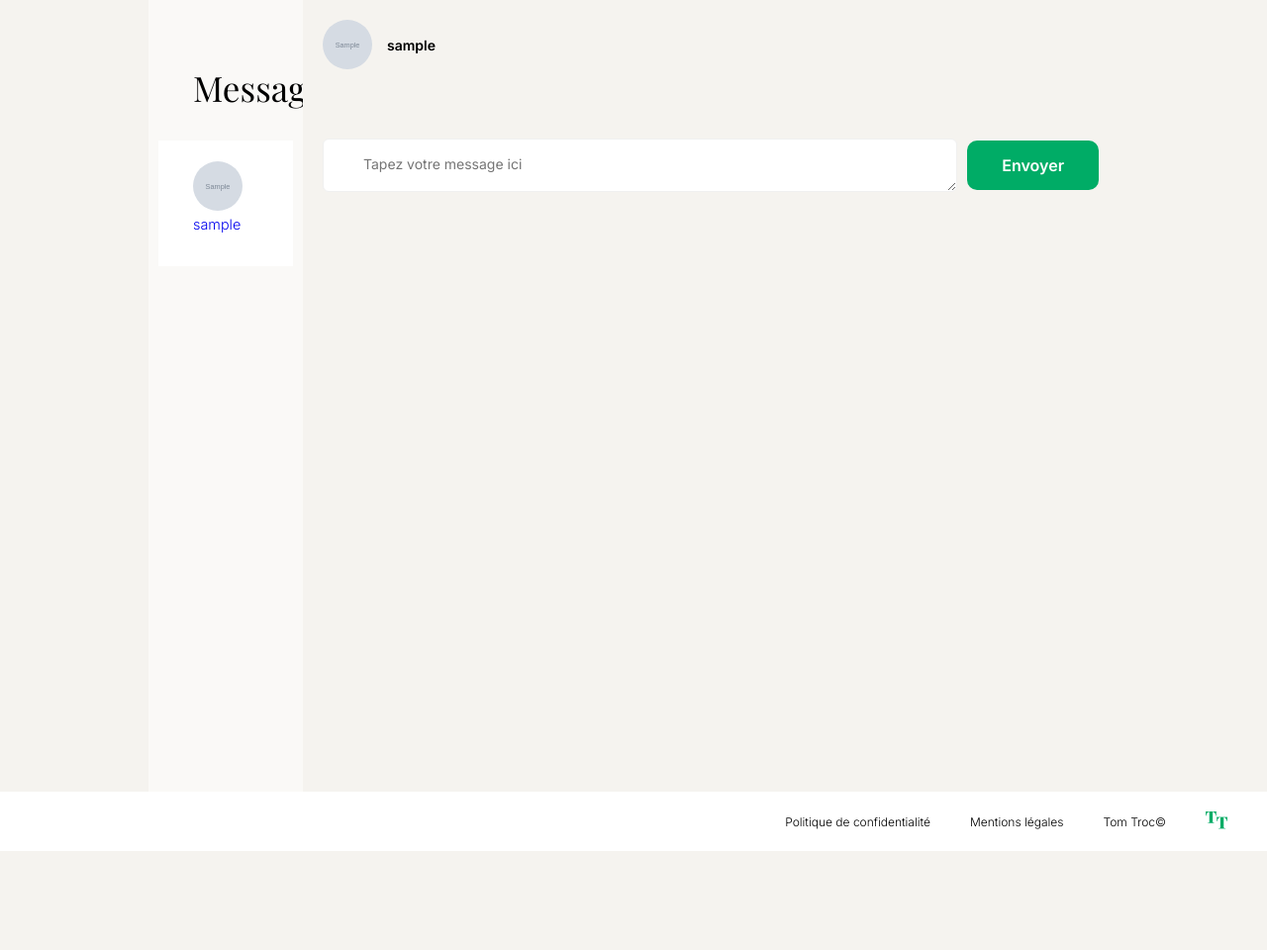
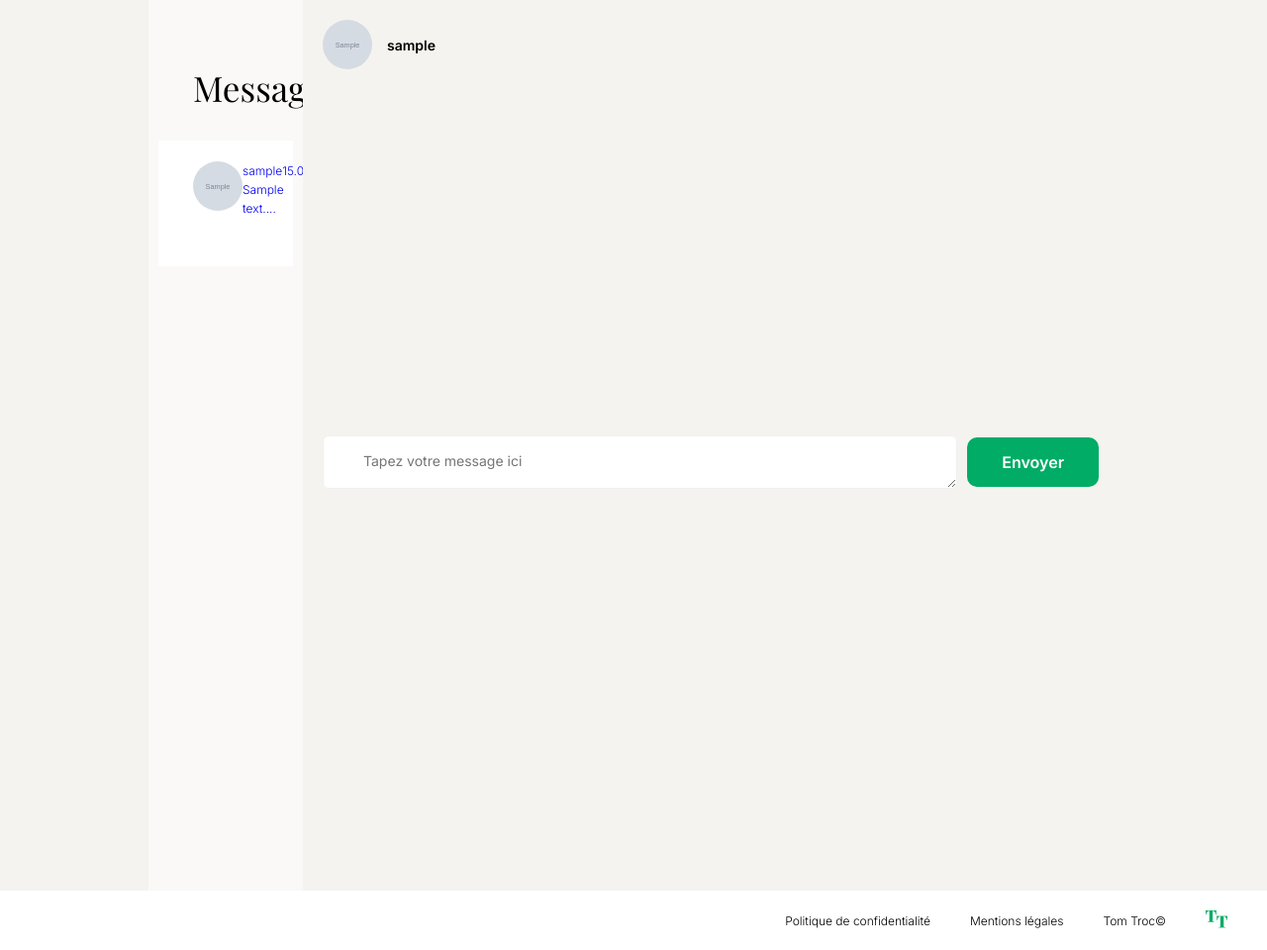
Before and after one commit to HazzReghem/TomTroc, a PHP site: template views/templates/messages.php in a window 1280 px wide. Shown: the part 80-1040 px from the top of the page at 99% size. Before the commit the page ends 940 px from the top, so only its background shows below. Run offline with PHP 8.4, Linux system fonts and the light colour scheme; the template is opened without the code that fills it: most values are stand-ins (such as "Sample title", 1, 10 or a date in 2020); grey boxes marked "Sample" are stand-in pictures; data that the repository does not hold is empty; some libraries are stand-ins or nearby versions; some web fonts are replaced.

Commit message:
conv colonne SQL wip

```diff
--- a/controllers/MessageController.php
+++ b/controllers/MessageController.php
@@ -39,7 +39,8 @@ class MessageController {
             'messages' => $messages,
             'activeConversationId' => $conversationId,
             'currentUser' => $currentUser,
-            'otherUser' => $otherUser
+            'otherUser' => $otherUser,
+            'activePage' => 'messages'
         ]);
     }
 
--- a/css/style.css
+++ b/css/style.css
@@ -920,7 +920,7 @@ footer{
 
 .messaging-container {
     display: flex;
-    height: 100vh;
+    height: 900px;
     width: 100%;
 }
 
@@ -934,6 +934,14 @@ footer{
 .conversations-list h2{
     font-size: 35px;
     margin: 55px 140px 30px 35px;
+}
+
+.conversation-content{
+    display: flex;
+}
+
+.conversation-header{
+    display: flex;
 }
 
 .conversation-item {
@@ -957,7 +965,7 @@ footer{
 
 .conversation-item p {
     margin: 0;
-    font-size: 0.9rem;
+    font-size: 12px;
 }
 
 .messages-section {
@@ -990,6 +998,25 @@ footer{
     font-size: 14px;
     color: #A6A6A6;
 }
+
+/* .text-box{
+    width: 630px;
+    height: 20px;
+    border: none;
+    outline: none;
+    padding-top: 16px;
+    padding-bottom: 16px;
+    padding-left: 40px;
+    border: 1px solid #F0F0F0;
+    border-radius: 6px;
+    -webkit-border-radius: 6px;
+    -moz-border-radius: 6px;
+    -ms-border-radius: 6px;
+    -o-border-radius: 6px;
+    font-size: 14px;
+    color: #A6A6A6;
+    background: white;
+} */
 
 .messages-section .submit{
     margin: 0;
@@ -1024,6 +1051,8 @@ footer{
     display: flex;
     flex-direction: column;
     gap: 10px;
+    position: relative;
+    top: 300px;
 }
 
 .message {
@@ -1099,4 +1128,6 @@ footer{
     display: flex;
     gap: 10px;
     margin-top: 50px;
+    position: relative;
+    top: 300px;
 }
--- a/views/templates/main.php
+++ b/views/templates/main.php
@@ -34,7 +34,7 @@ $activePage = $activePage ?? '';
             <nav id="nav2">
                 <ul class="userNav">
                     <?php if (isset($_SESSION['user_id'])): ?>
-                    <a href="index.php?action=messages" class="<?= $activePage === 'messages' ? 'active' : '' ?>"><li><i class="fa-regular fa-user"></i>Messagerie</li></a>
+                    <a href="index.php?action=messages" class="<?= $activePage === 'messages' ? 'active' : '' ?>"><li><i class="fa-regular fa-message"></i>Messagerie</li></a>
                     <?php endif; ?>
                     <?php if (isset($_SESSION['user_id'])): ?>
                     <a href="index.php?action=account" class="<?= $activePage === 'account' ? 'active' : '' ?>"><li><i class="fa-regular fa-user"></i>Mon compte</li></a>
--- a/views/templates/messages.php
+++ b/views/templates/messages.php
@@ -5,12 +5,27 @@
             <h2 id="messenger-title">Messagerie</h2>
             <?php foreach ($conversations as $conversation): ?>
                 <div class="conversation-item">
-                    <a href="index.php?action=messages&conversation_id=<?= $conversation['conversation_id'] ?>">
-                        <?php
-                        $picturePath = "css/user_pic/" . $conversation['profile_picture'];
-                        echo '<img src="' . $picturePath . '" alt="Photo de profil">';
-                        ?>
-                        <p><?= htmlspecialchars($conversation['username']) ?></p>
+                    <a href="index.php?action=showMessages&user_id=<?= $conversation['participant_id'] ?>">
+                        <div class="conversation-content">
+                            <!-- Affiche la photo de profil -->
+                            <div class="profile-picture">
+                                <?php
+                                $picturePath = "css/user_pic/" . $conversation['profile_picture'];
+                                echo '<img src="' . $picturePath . '" alt="Photo de profil">';
+                                ?>
+                            </div>
+
+                            <!-- Affiche le pseudo, le dernier message et la date -->
+                            <div class="conversation-text">
+                                <div class="conversation-header">
+                                    <p class="username"><?= $conversation['username'] ?></p>
+                                    <p class="last-message-date">
+                                        <?= (new DateTime($conversation['sent_at']))->format('H:i') === (new DateTime())->format('H:i') ? (new DateTime($conversation['sent_at']))->format('H:i') : (new DateTime($conversation['sent_at']))->format('d.m') ?>
+                                    </p>
+                                </div>
+                                <p class="last-message"><?= substr($conversation['message'], 0, 20) ?>...</p>
+                            </div>
+                        </div>
                     </a>
                 </div>
             <?php endforeach; ?>
@@ -48,6 +63,7 @@
             <form method="post" action="index.php?action=sendMessage">
                 <input type="hidden" name="conversation_id" value="<?= htmlspecialchars($activeConversationId) ?>">
                 <textarea name="message_content" placeholder="Tapez votre message ici" required></textarea>
+                <!-- <div class="text-box" contenteditable="true" placeholder="Tapez votre message ici" oninput="adjustHeight(this)"></div> -->
                 <button type="submit" class="submit">Envoyer</button>
             </form>
         </div>
```
Also changed, not shown: models/MessageModel.php (+4 -5 lines).
